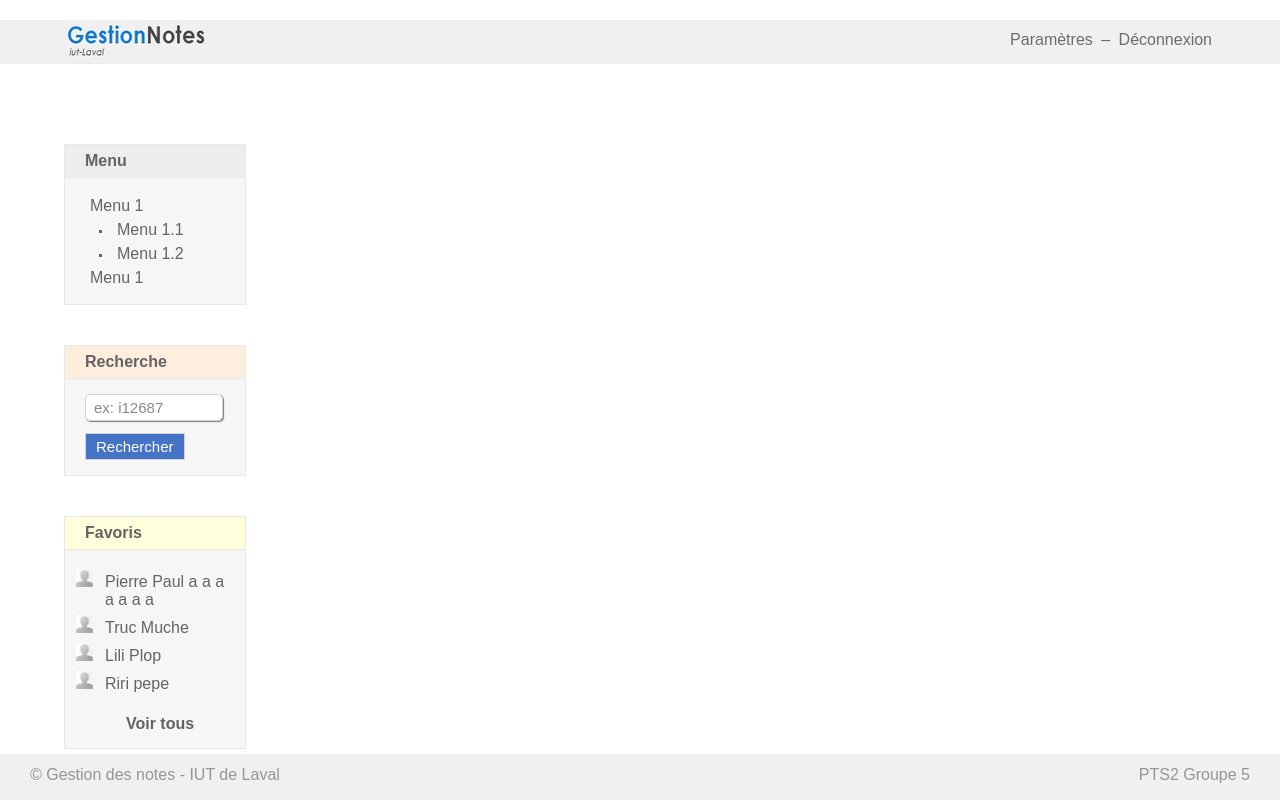
After one commit to pts2gr5/GestionNotes, a PHP site: template app/views/dde/menu_dde.php in a window 1280 px wide. The commit adds this page. Run offline with PHP 8.4, Linux system fonts and the light colour scheme; the template is opened without the code that fills it, so the values that code supplies are empty.

Commit message:
Apparence

```diff
--- /dev/null
+++ b/app/views/admin/menu_admin.php
@@ -0,0 +1 @@
+<?php
--- /dev/null
+++ b/app/views/dde/menu_dde.php
@@ -0,0 +1,49 @@
+<div class="menu">
+	<div class="moduleTitre">
+		<span>Menu</span>
+	</div>
+	<div class="moduleCorps">
+		<ul>
+			<li class="moduleCorps_titreListeAPuce"><a href="#">Menu 1</a></li>
+			<li class="moduleCorps_listeAPuce"><a href="#">Menu 1.1</a></li>
+			<li class="moduleCorps_listeAPuce"><a href="#">Menu 1.2</a></li>
+			<li class="moduleCorps_titreListeAPuce"><a href="#">Menu 1</a></li>
+		</ul>
+	</div>
+</div>
+
+<div id="menu_recherche" class="menu">
+	<div class="moduleTitre">
+		<span>Recherche</span>
+	</div>
+	<div class="moduleCorps">
+		<form method="#" action="#">
+			<input class="INPUT_text" type="text" name="valeur"
+				placeholder="ex: i12687" /> <input class="INPUT_submit"
+				type="submit" value="Rechercher" />
+		</form>
+	</div>
+</div>
+
+
+<div id="menu_favroris_eleve" class="menu">
+	<div class="moduleTitre">
+		<span>Favoris</span>
+	</div>
+	<div class="moduleCorps">
+		<ul>
+			<li class="moduleCorps_FAVORIS_listeAPuce"><a href="#">Pierre Paul a
+					a a a a a a</a></li>
+			<li class="moduleCorps_FAVORIS_listeAPuce"><a href="#">Truc Muche</a>
+			</li>
+			<li class="moduleCorps_FAVORIS_listeAPuce"><a href="#">Lili Plop</a>
+			</li>
+			<li class="moduleCorps_FAVORIS_listeAPuce"><a href="#">Riri pepe</a>
+			</li>
+		</ul>
+		<!-- Que si nb > 10 -->
+		<span id="menuFavorisEleveVoirTous"><a href="#">Voir tous</a> </span>
+	</div>
+</div>
+
+</div>
--- /dev/null
+++ b/app/views/etudiant/menu_etudiant.php
@@ -0,0 +1 @@
+<?php
--- a/app/views/layout.php
+++ b/app/views/layout.php
@@ -1,4 +1,5 @@
 <!DOCTYPE html PUBLIC "-//W3C//DTD XHTML 1.0 Strict//EN" "http://www.w3.org/TR/xhtml1/DTD/xhtml1-strict.dtd">
+
 <html xmlns="http://www.w3.org/1999/xhtml" xml:lang="fr" lang="fr">
 <head>
 	<meta http-equiv="Content-Type" content="text/html; charset=UTF-8" />
```
Also changed, not shown: app/views/all/login.php (added, +18 -0 lines), src/GestionNotes/Controller/SecurityController.php (+14 -1 lines).
